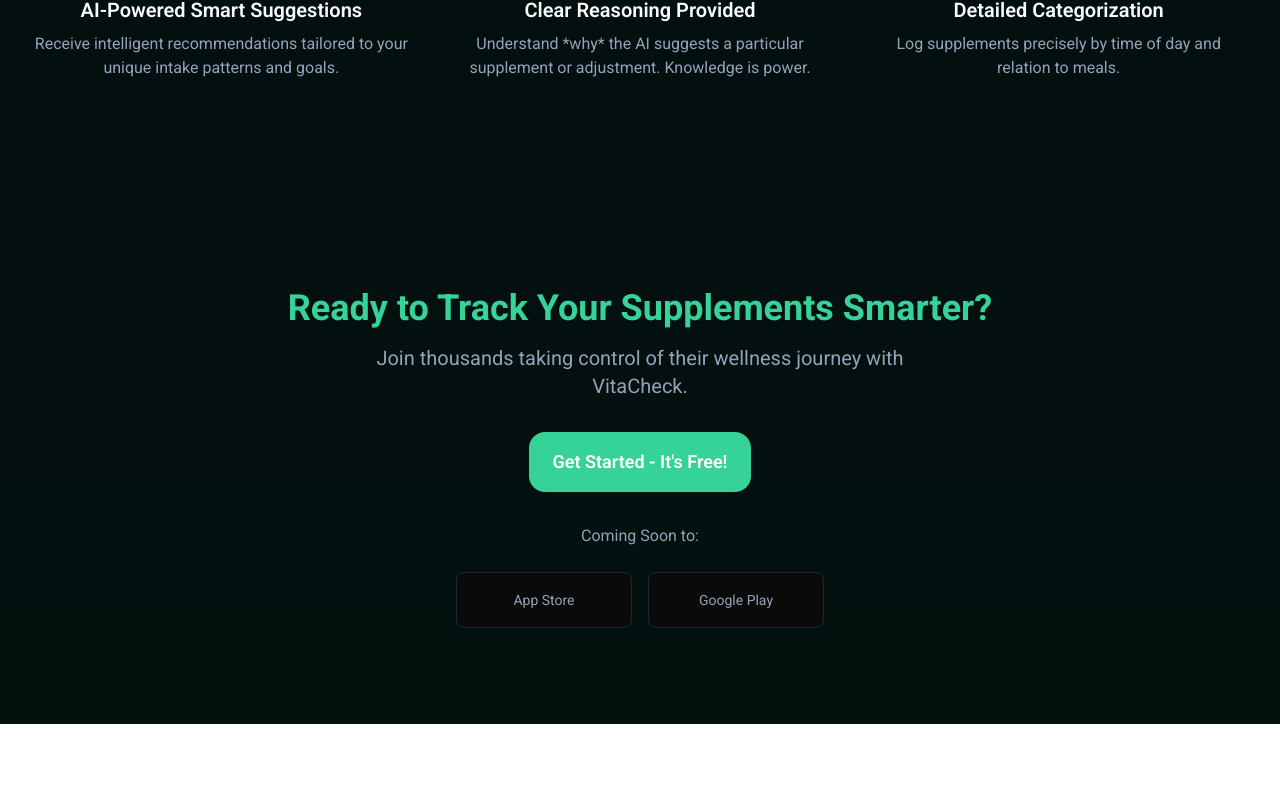
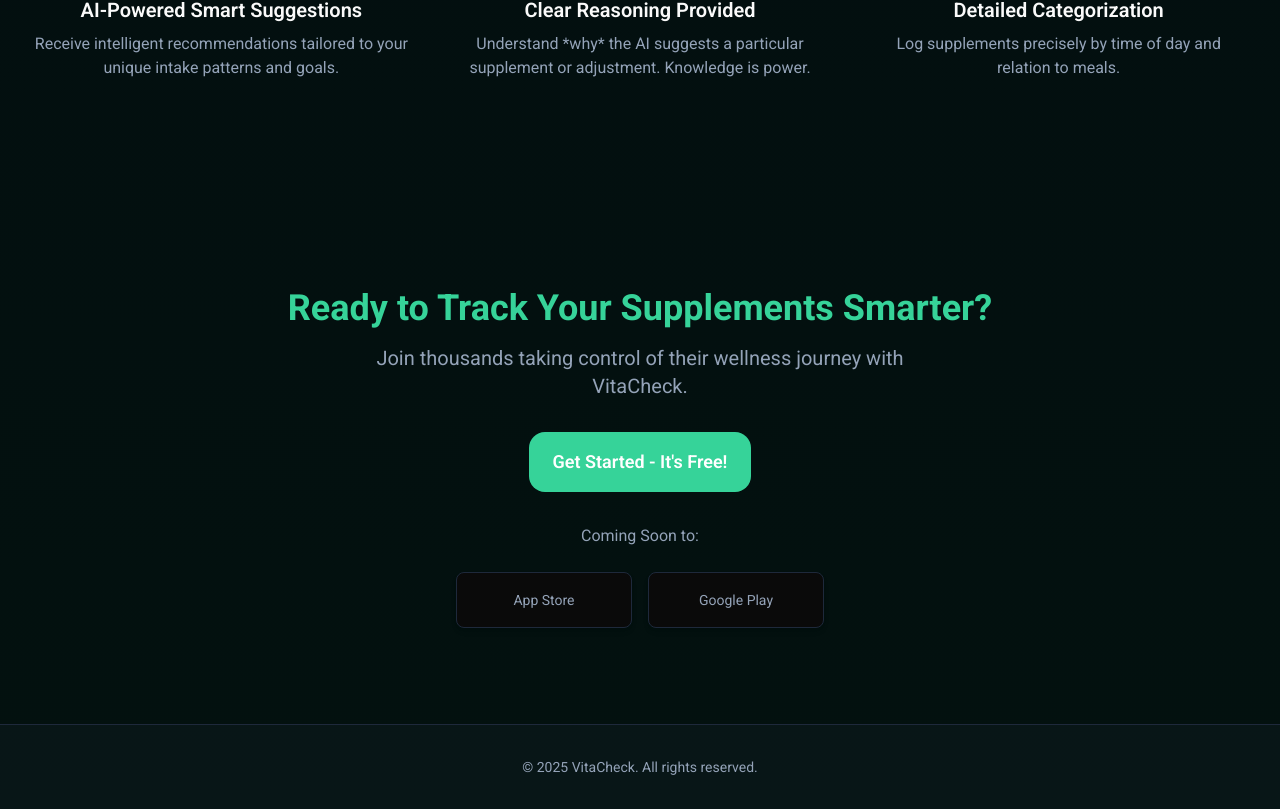
Before and after one commit to paunovgeorgi/VitaCheck-App, a Next.js app: page / in a window 1280 px wide. Shown: the part 3947-4756 px from the top of the page. Before the commit the page ends 4671 px from the top, so only its background shows below. Built offline with nearby package versions, Linux system fonts and the light colour scheme.

Commit message:
Footer implemented

```diff
--- /dev/null
+++ b/app/components/Footer.tsx
@@ -0,0 +1,15 @@
+const currentYear = new Date().getFullYear();
+const Footer = () => {
+
+  return (
+       <footer className="py-8 bg-secondary/20 text-muted-foreground border-t border-border">
+      <div className="container mx-auto px-4 text-center text-sm">
+        <p>
+          &copy; {currentYear} VitaCheck. All rights reserved.
+        </p>
+      </div>
+    </footer>
+  )
+}
+
+export default Footer
--- a/app/page.tsx
+++ b/app/page.tsx
@@ -1,6 +1,7 @@
 import Benefits from "./components/Benefits";
 import CTA from "./components/CTA";
 import Features from "./components/Features";
+import Footer from "./components/Footer";
 import HomeHeader from "./components/HomeHeader";
 import HowItWorks from "./components/HowItWorks";
 import PreviewApp from "./components/PreviewApp";
@@ -21,6 +22,7 @@
       <Testimonials />
       <Features />
       <CTA />
+      <Footer />
     </>
   );
 }
```
